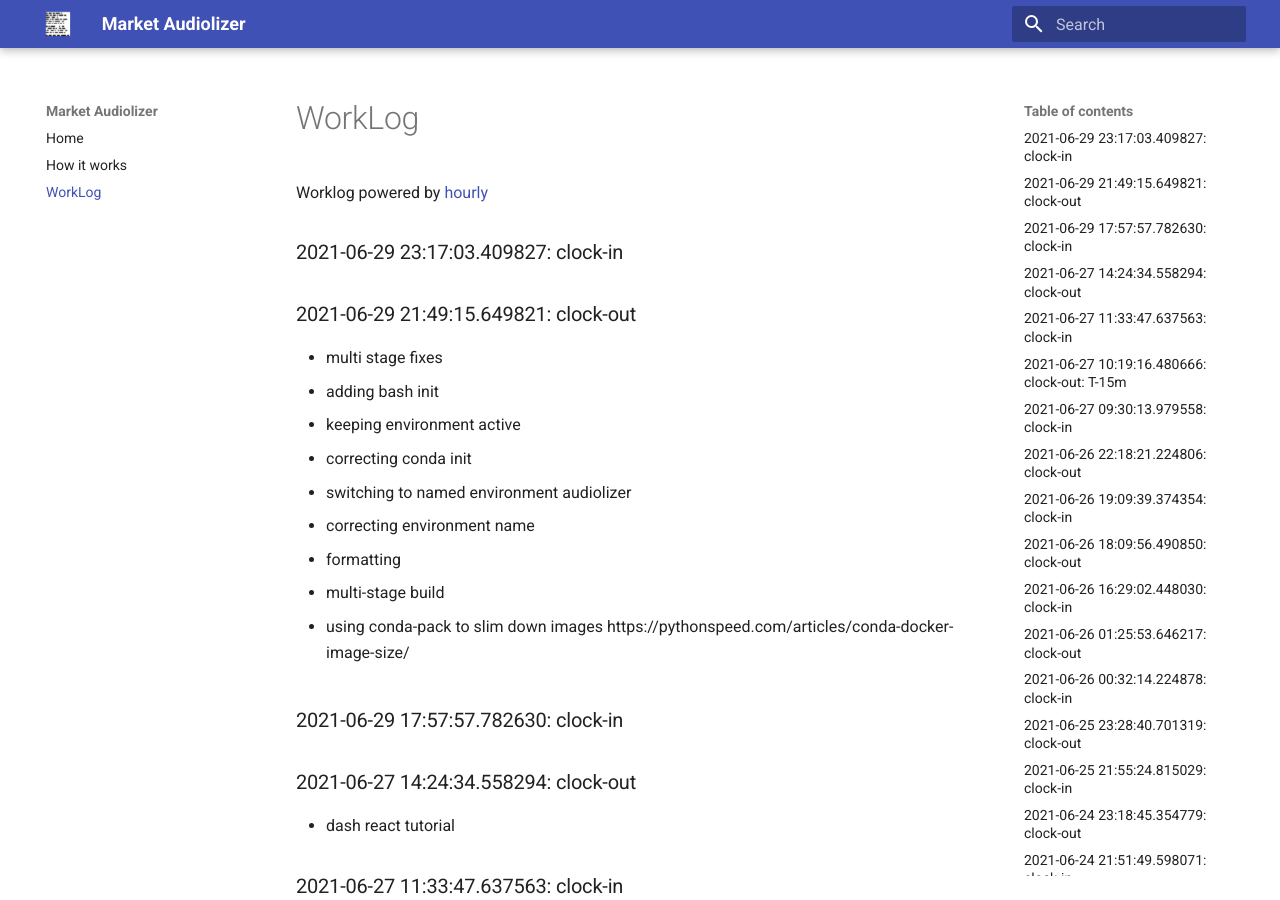
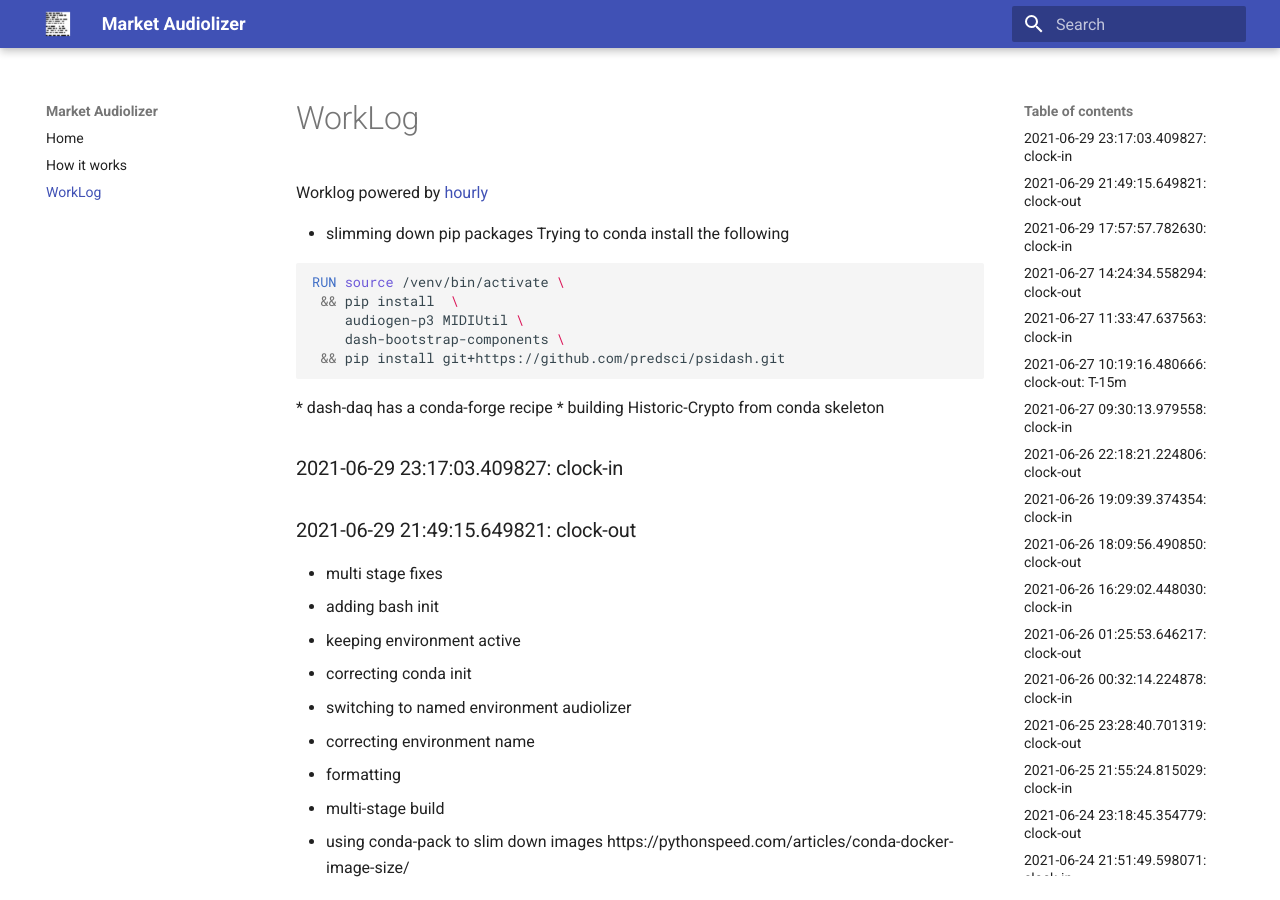
Before and after one commit to asherp/audiolizer, an MkDocs documentation site: the page built from docs/WorkLog.md, in a window 1280 px wide and 900 px high. Built offline with MkDocs 1.6.1 and Material for MkDocs 9.7.7, drawn with Linux system fonts in a browser that asks for light colours.

Commit message:
slimming down pip packages

````diff
--- a/WorkLog.md
+++ b/WorkLog.md
@@ -1,3 +1,16 @@
+* slimming down pip packages
+Trying to conda install the following
+
+```Dockerfile
+RUN source /venv/bin/activate \
+ && pip install  \
+	audiogen-p3 MIDIUtil \
+	dash-bootstrap-components \
+ && pip install git+https://github.com/predsci/psidash.git
+```
+* dash-daq has a conda-forge recipe
+* building Historic-Crypto from conda skeleton
+
 
 ### 2021-06-29 23:17:03.409827: clock-in
 
````
Also changed, not shown: 1 other file.
